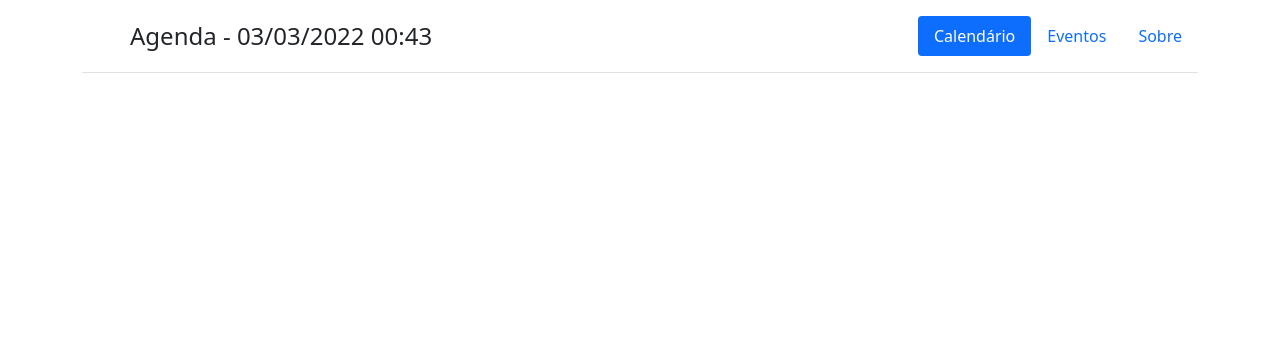
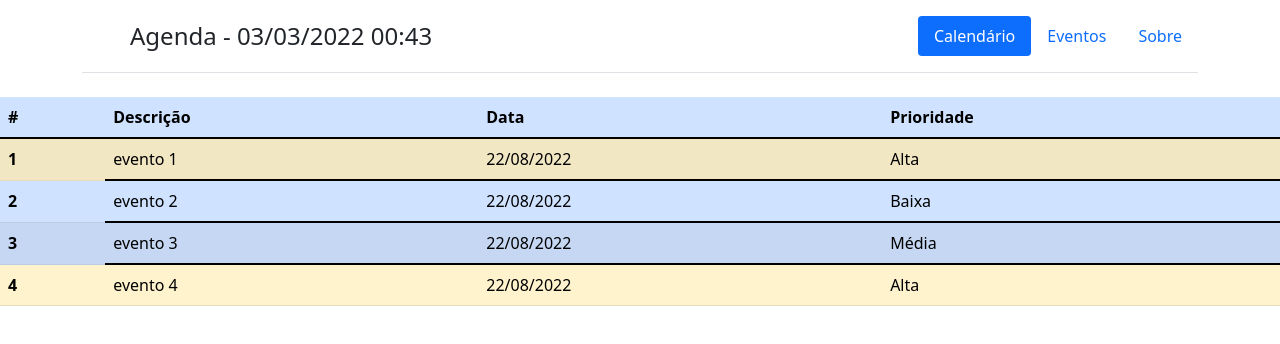
Before and after one commit to girliansantos/agenda, an Angular app: page / in a window 1280 px wide. Shown: the top 344 px of the page. Built offline with nearby package versions, Linux system fonts and the light colour scheme.

Commit message:
adicionado listagem de eventos do dia

```diff
--- a/src/app/app.component.html
+++ b/src/app/app.component.html
@@ -12,3 +12,4 @@
       </ul>
     </header>
   </div>
+  <lista-eventos></lista-eventos>
--- a/src/app/app.module.ts
+++ b/src/app/app.module.ts
@@ -4,11 +4,13 @@ import { BrowserModule } from '@angular/platform-browser';
 import { AppRoutingModule } from './app-routing.module';
 import { AppComponent } from './app.component';
 import { EventoComponent } from './components/evento/evento.component';
+import { ListaEventosComponent } from './components/lista-eventos/lista-eventos.component';
 
 @NgModule({
   declarations: [
     AppComponent,
-    EventoComponent
+    EventoComponent,
+    ListaEventosComponent
   ],
   imports: [
     BrowserModule,
--- /dev/null
+++ b/src/app/components/lista-eventos/lista-eventos.component.html
@@ -0,0 +1,18 @@
+<table class="table table-striped table-primary">
+    <thead>
+        <tr>
+            <th>#</th>
+            <th>Descrição</th>
+            <th>Data</th>
+            <th>Prioridade</th>
+        </tr>
+    </thead>
+    <tbody>
+        <tr *ngFor="let event of eventos" [ngClass]="event.prioridade == 'Alta' ? 'table table-striped table-warning' : 'table table-striped table-primary'">
+            <th scope="row">{{event.id}}</th>
+            <td>{{event.desc}}</td>
+            <td>{{event.data}}</td>
+            <td>{{event.prioridade}}</td>
+        </tr>
+    </tbody>
+  </table>
--- /dev/null
+++ b/src/app/components/lista-eventos/lista-eventos.component.ts
@@ -0,0 +1,20 @@
+import { Component, OnInit } from '@angular/core';
+
+@Component({
+  selector: 'lista-eventos',
+  templateUrl: './lista-eventos.component.html',
+  styleUrls: ['./lista-eventos.component.css']
+})
+export class ListaEventosComponent implements OnInit {
+
+  eventos = [{id: 1, desc: "evento 1", data:"22/08/2022", prioridade: "Alta"},
+  {id: 2, desc: "evento 2", data:"22/08/2022", prioridade: "Baixa"},
+  {id: 3, desc: "evento 3", data:"22/08/2022", prioridade: "Média"},
+  {id: 4, desc: "evento 4", data:"22/08/2022", prioridade: "Alta"}]
+
+  constructor() { }
+
+  ngOnInit(): void {
+  }
+
+}
```
Also changed, not shown: src/app/components/lista-eventos/lista-eventos.component.css (added), 1 other file (tests, documents, lock files or other folders).
